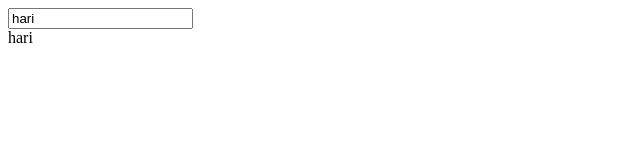
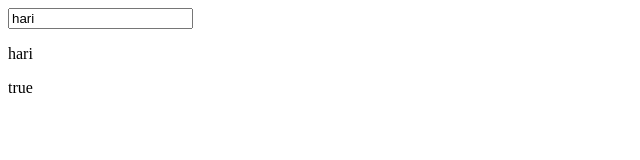
Before and after one commit to kothagundla1/angular2-funda, an Angular app in the folder angularforms/: page / in a window 1280 px wide. Shown: the top 160 px of the page, without its empty margins (0-640 px from the left). Built offline with nearby package versions, Linux system fonts and the light colour scheme.

Commit message:
working with the validation

```diff
--- a/angularforms/src/app/app.component.html
+++ b/angularforms/src/app/app.component.html
@@ -1,3 +1,4 @@
-<input type="text" [(ngModel)]="name">
+<input type="text"  required=""  [(ngModel)]="name"  #nameRef="ngModel">
 <br>
-{{name}}
+<p> {{name}}</p>
+<p>{{nameRef.valid}}</p>
```
